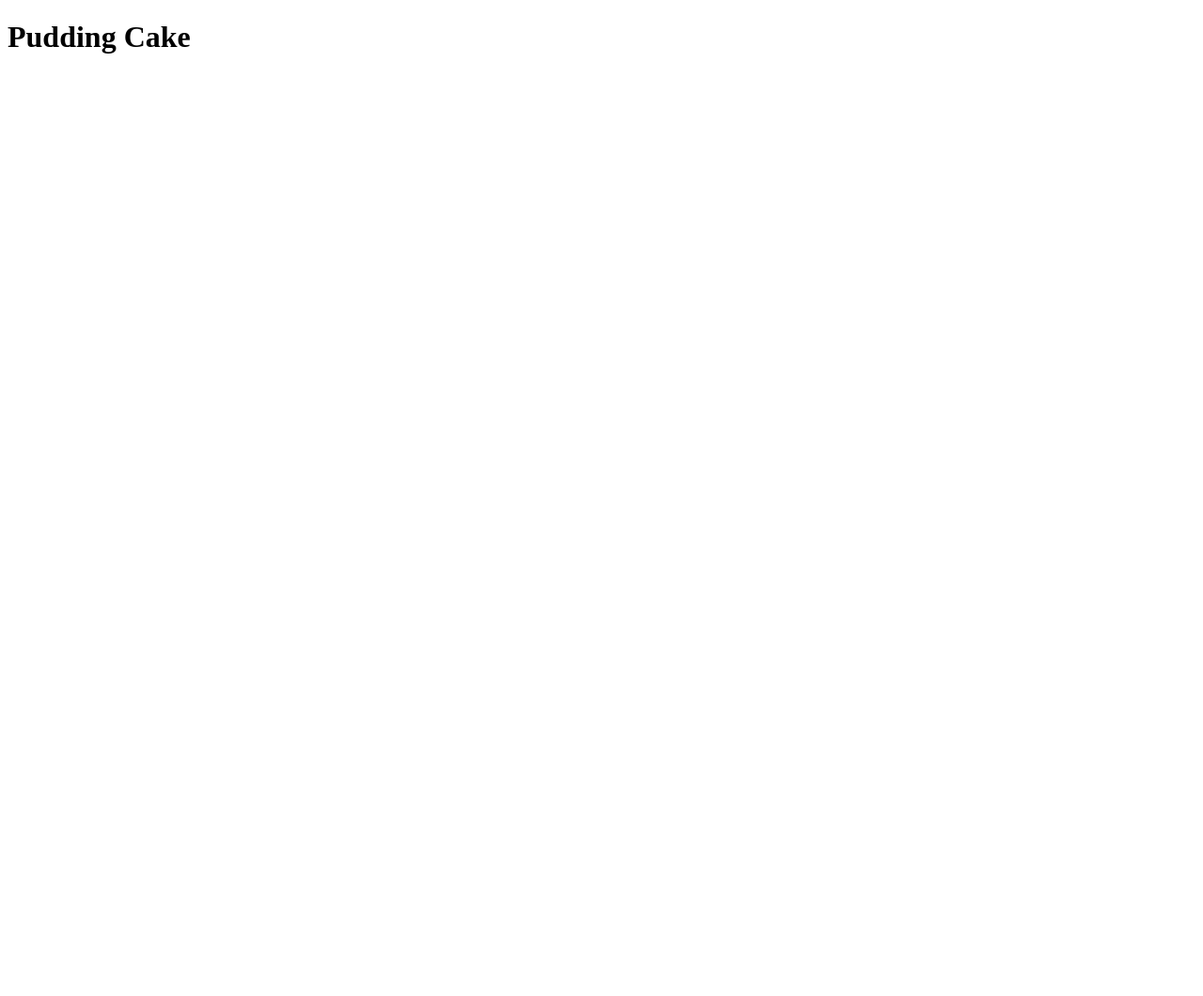
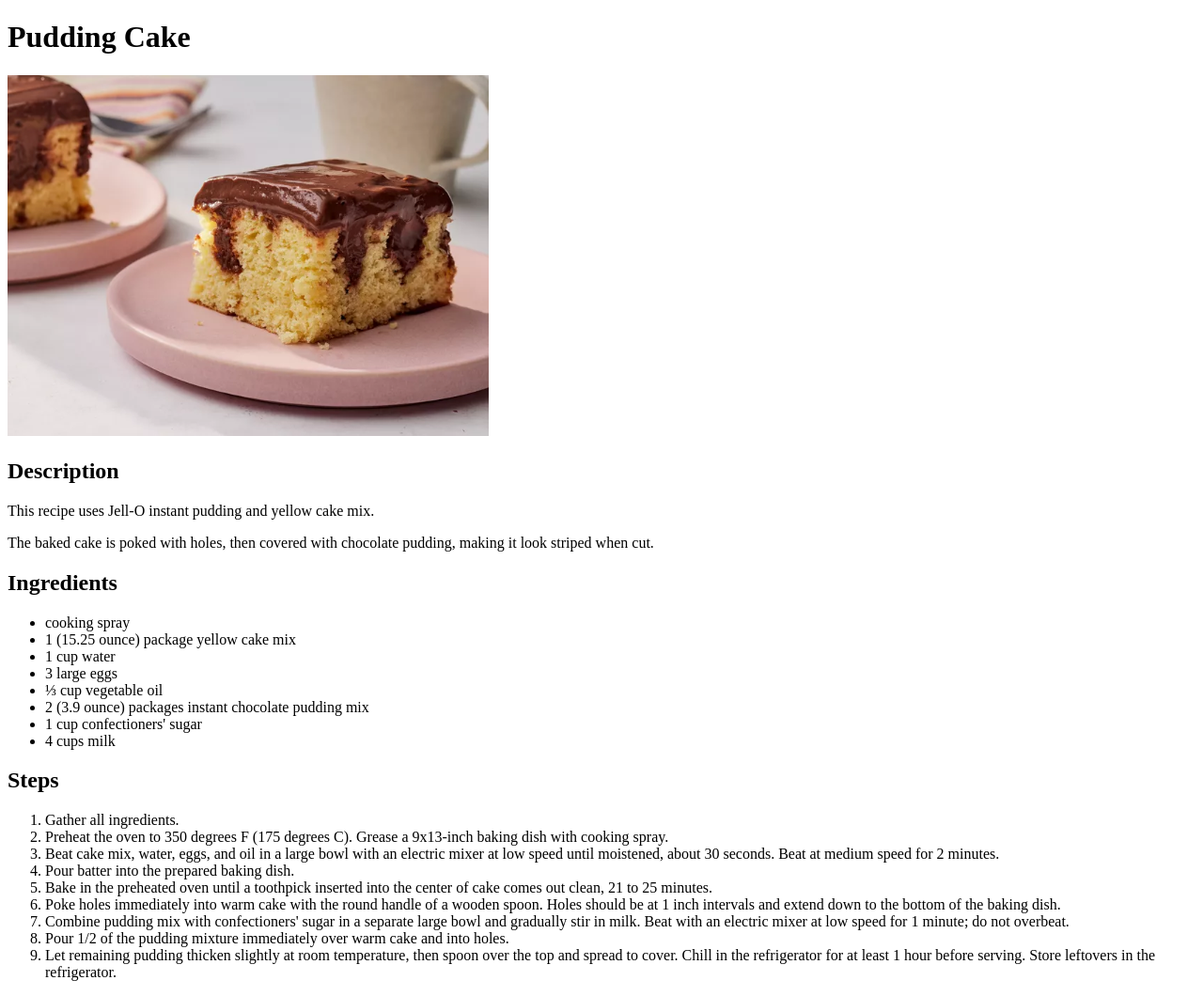
Before and after one commit to JPVF-Learner/odin-recipes, a plain HTML site: page recipes/pudding-cake.html in a window 1280 px wide. Shown: the whole page at 94% size. Before the commit the page ends 800 px from the top, so only its background shows below. Drawn offline with Linux system fonts and the light colour scheme.

Commit message:
Add content for pudding-cake.html

```diff
--- a/recipes/pudding-cake.html
+++ b/recipes/pudding-cake.html
@@ -9,6 +9,42 @@
 
 <body>
     <h1>Pudding Cake</h1>
+
+    <img src="../images/pudding-cake.webp" width="512px" height="384px" alt="A piece of pudding cake on a plate">
+
+    <h2>Description</h2>
+    <p>This recipe uses Jell-O instant pudding and yellow cake mix.</p>
+    <p>The baked cake is poked with holes, then covered with
+    chocolate pudding, making it look striped when cut.</p>
+
+    <h2>Ingredients</h2>
+    <ul>
+        <li>cooking spray</li>
+        <li>1 (15.25 ounce) package yellow cake mix</li>
+        <li>1 cup water</li>
+        <li>3 large eggs</li>
+        <li>⅓ cup vegetable oil</li>
+        <li>2 (3.9 ounce) packages instant chocolate pudding mix</li>
+        <li>1 cup confectioners' sugar</li>
+        <li>4 cups milk</li>
+    </ul>
+
+    <h2>Steps</h2>
+    <ol>
+        <li>Gather all ingredients.</li>
+        <li>Preheat the oven to 350 degrees F (175 degrees C). Grease a 9x13-inch baking dish with cooking spray.</li>
+        <li>Beat cake mix, water, eggs, and oil in a large bowl with an electric mixer at low speed until moistened, about 30
+        seconds. Beat at medium speed for 2 minutes.</li>
+        <li>Pour batter into the prepared baking dish.</li>
+        <li>Bake in the preheated oven until a toothpick inserted into the center of cake comes out clean, 21 to 25 minutes.</li>
+        <li>Poke holes immediately into warm cake with the round handle of a wooden spoon. Holes should be at 1 inch intervals and
+        extend down to the bottom of the baking dish.</li>
+        <li>Combine pudding mix with confectioners' sugar in a separate large bowl and gradually stir in milk. Beat with an electric
+        mixer at low speed for 1 minute; do not overbeat.</li>
+        <li>Pour 1/2 of the pudding mixture immediately over warm cake and into holes.</li>
+        <li>Let remaining pudding thicken slightly at room temperature, then spoon over the top and spread to cover. Chill in the
+        refrigerator for at least 1 hour before serving. Store leftovers in the refrigerator.</li>
+    </ol>
 </body>
 
 </html>
```
